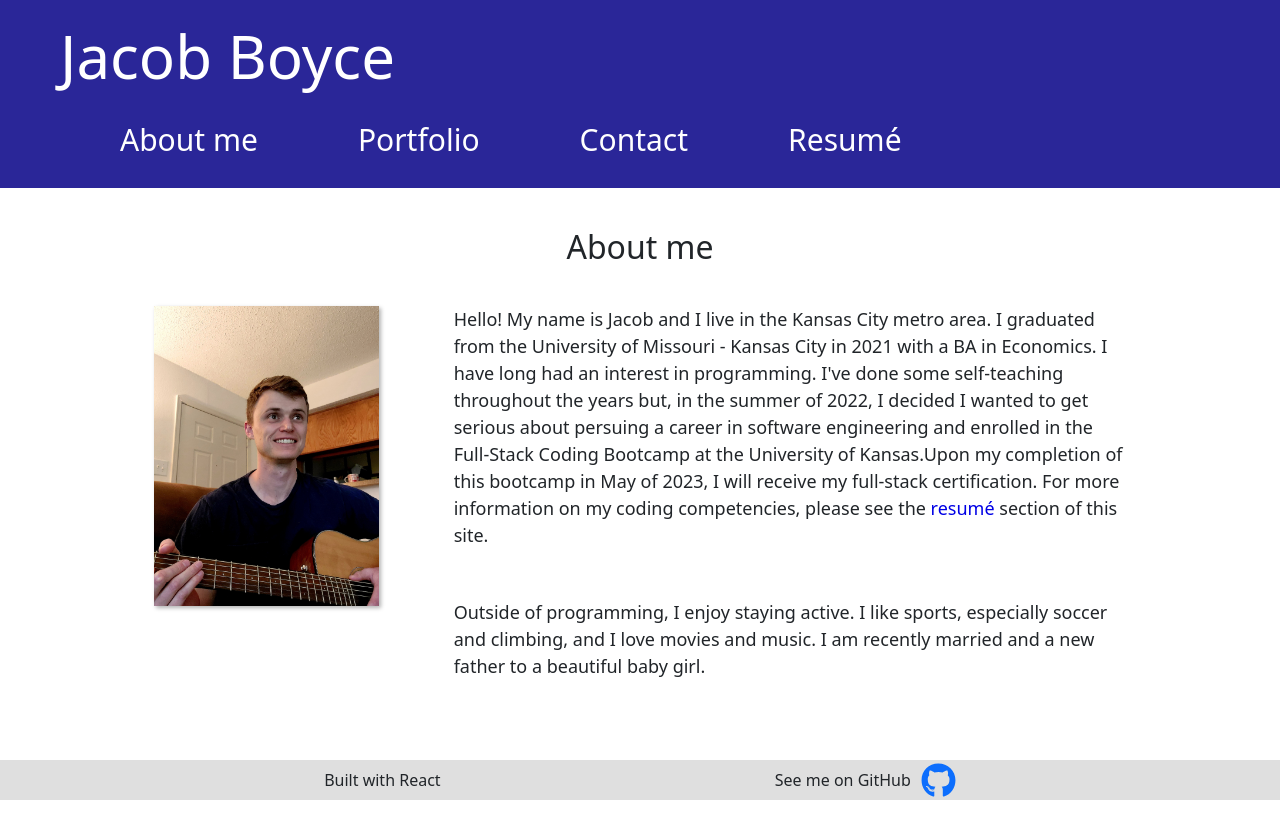
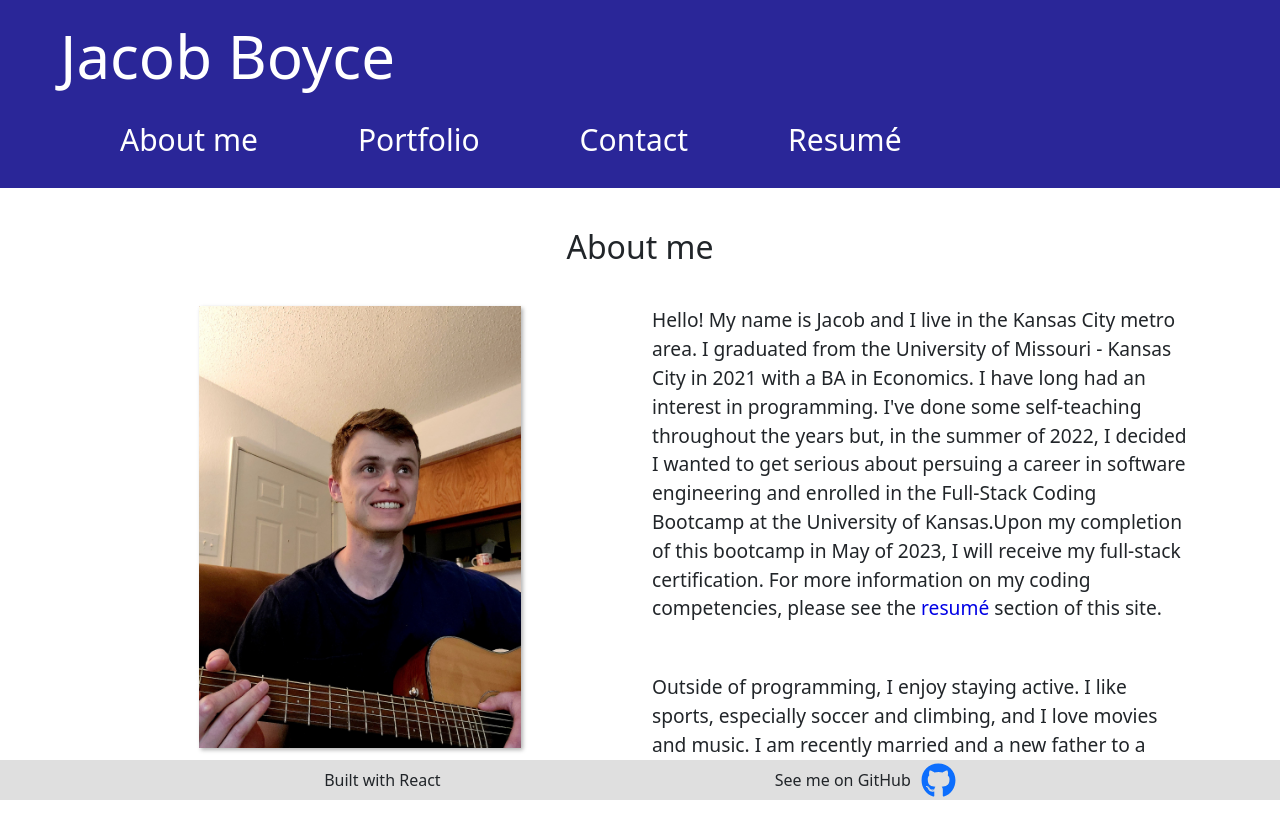
Before and after one commit to jboyce313/project-portfolio, a React (Create React App) app: page / in a window 1280 px wide. Shown: the top 838 px of the page. Before the commit the page ends 800 px from the top, so only its background shows below. Built offline with nearby package versions, Linux system fonts and the light colour scheme.

Commit message:
added grid to about me

```diff
--- a/src/components/AboutMe.js
+++ b/src/components/AboutMe.js
@@ -1,36 +1,52 @@
 import React from "react";
 import me from "../images/me.jpg";
+import Container from "react-bootstrap/Container";
+import Row from "react-bootstrap/Row";
+import Col from "react-bootstrap/Col";
 
 function AboutMe({ display, setDisplay }) {
   return (
+    <Container>
       <div className="display aboutMe">
         <h2 className="aboutMeHeader">About me</h2>
+
         <div className="profile">
+          <Row>
+            <Col lg={6}>
               <img className="myPic" src={me} alt="Me" />
+            </Col>
+            <Col>
               <div className="bio">
                 <p>
-            Hello! My name is Jacob and I live in the Kansas City metro area. I
-            graduated from the University of Missouri - Kansas City in 2021 with
-            a BA in Economics. I have long had an interest in programming. I've
-            done some self-teaching throughout the years but, in the summer of
-            2022, I decided I wanted to get serious about persuing a career in
-            software engineering and enrolled in the Full-Stack Coding Bootcamp
-            at the University of Kansas.Upon my completion of this bootcamp in
-            May of 2023, I will receive my full-stack certification. For more
-            information on my coding competencies, please see the{" "}
-            <span className="resumeLink" onClick={() => setDisplay("resume")}>
+                  Hello! My name is Jacob and I live in the Kansas City metro
+                  area. I graduated from the University of Missouri - Kansas
+                  City in 2021 with a BA in Economics. I have long had an
+                  interest in programming. I've done some self-teaching
+                  throughout the years but, in the summer of 2022, I decided I
+                  wanted to get serious about persuing a career in software
+                  engineering and enrolled in the Full-Stack Coding Bootcamp at
+                  the University of Kansas.Upon my completion of this bootcamp
+                  in May of 2023, I will receive my full-stack certification.
+                  For more information on my coding competencies, please see the{" "}
+                  <span
+                    className="resumeLink"
+                    onClick={() => setDisplay("resume")}
+                  >
                     resumé
                   </span>{" "}
                   section of this site.
                 </p>
                 <p className="lastParagraph">
                   Outside of programming, I enjoy staying active. I like sports,
-            especially soccer and climbing, and I love movies and music. I am
-            recently married and a new father to a beautiful baby girl.
+                  especially soccer and climbing, and I love movies and music. I
+                  am recently married and a new father to a beautiful baby girl.
                 </p>
               </div>
+            </Col>
+          </Row>
         </div>
       </div>
+    </Container>
   );
 }
 
--- a/src/styles/AboutMe.css
+++ b/src/styles/AboutMe.css
@@ -1,8 +1,9 @@
 .myPic {
-  height: 300px;
-  width: auto;
+  height: auto;
+  width: 60%;
   margin-top: 0px;
   margin-bottom: 40px;
+  padding: 0;
   box-shadow: 2px 2px 4px rgba(0, 0, 0, 0.3);
 }
 
@@ -30,6 +31,12 @@
 }
 
 .bio {
-  width: 60%;
-  font-size: large;
+  /* width: 60%; */
+  font-size: larger;
 }
+
+.col,
+.col-lg-6 {
+  display: flex;
+  justify-content: center;
+}
```
Lines whose indentation alone changed are shown as unchanged.
